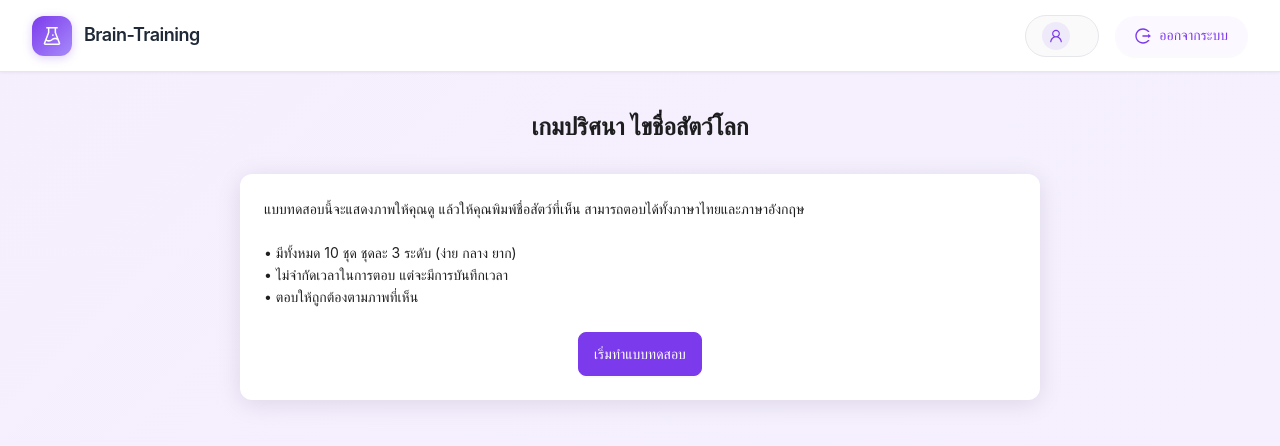
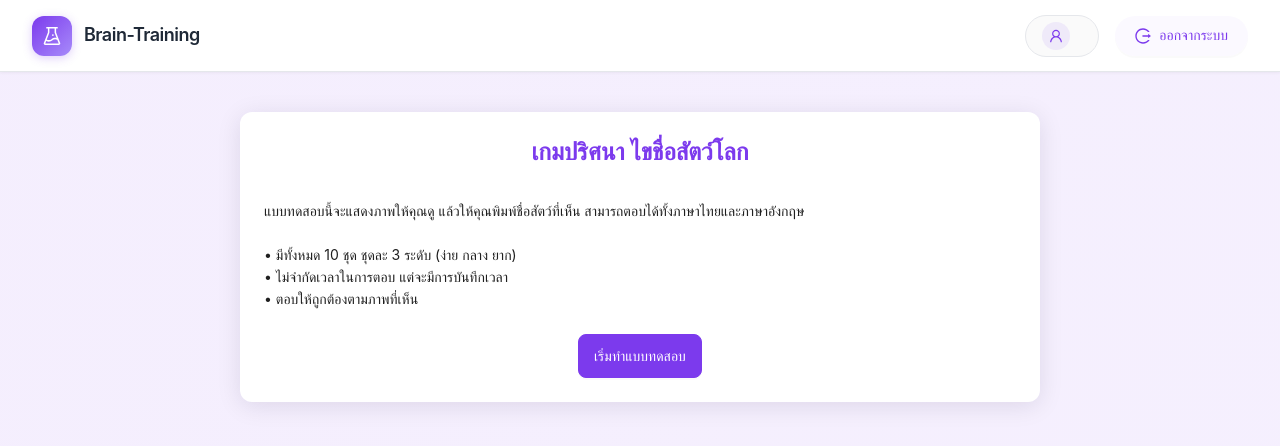
Before and after one commit to Jareansuk14/Brain-Training-Client, a React (Vite) app: page /activity-10 in a window 1280 px wide. Shown: the top 446 px of the page. Built offline with nearby package versions, Linux system fonts and the light colour scheme; sample sign-in values are in the browser's storage.

Commit message:
first commit

```diff
--- a/src/pages/AnimalNamingTest.jsx
+++ b/src/pages/AnimalNamingTest.jsx
@@ -327,7 +327,7 @@ const StyledTitle = styled(Title)`
     text-align: center;
     font-size: 20px !important;
     margin-bottom: 20px !important;
-    color: ${props => props.color || 'inherit'};
+    color: ${(props) => props.color || "inherit"};
 
     @media (min-width: 480px) {
       font-size: 22px !important;
@@ -688,12 +688,14 @@ export default function AnimalNamingTest() {
   // แสดงหน้าแนะนำ
   const renderIntro = () => (
     <>
-      <StyledTitle  level={2} style={{ textAlign: "center", marginBottom: 32 }}>
-        เกมปริศนา ไขชื่อสัตว์โลก
-      </StyledTitle>
-
       <StyledCard>
         <Text>
+          <StyledTitle
+            level={3}
+            style={{ color: COLORS.primary ,textAlign: "center", marginBottom: 32 }}
+          >
+            เกมปริศนา ไขชื่อสัตว์โลก
+          </StyledTitle>
           แบบทดสอบนี้จะแสดงภาพให้คุณดู แล้วให้คุณพิมพ์ชื่อสัตว์ที่เห็น
           สามารถตอบได้ทั้งภาษาไทยและภาษาอังกฤษ
         </Text>
@@ -724,8 +726,11 @@ export default function AnimalNamingTest() {
 
     return (
       <>
-        <StyledTitle  level={2} style={{ textAlign: "center", marginBottom: 32 }}>
-        เกมปริศนา ไขชื่อสัตว์โลก
+        <StyledTitle
+          level={2}
+          style={{ textAlign: "center", marginBottom: 32 }}
+        >
+          เกมปริศนา ไขชื่อสัตว์โลก
         </StyledTitle>
 
         <StyledCard>
@@ -821,7 +826,7 @@ export default function AnimalNamingTest() {
       </StyledTitle>
 
       <StyledCard>
-        <StyledTitle  level={4}>เปรียบเทียบผลการทดสอบ</StyledTitle>
+        <StyledTitle level={4}>เปรียบเทียบผลการทดสอบ</StyledTitle>
         <Row gutter={[16, 24]}>
           <Col span={8}></Col>
           <Col span={8}>
@@ -897,7 +902,9 @@ export default function AnimalNamingTest() {
         <ActionButton className="primary" onClick={() => setTestState("intro")}>
           ทำแบบทดสอบอีกครั้ง
         </ActionButton>
-        <ActionButton onClick={() => navigate("/activity-11")}>เกมถัดไป</ActionButton>
+        <ActionButton onClick={() => navigate("/activity-11")}>
+          เกมถัดไป
+        </ActionButton>
       </Space>
     </>
   );
--- a/src/pages/ColorSortingGame.jsx
+++ b/src/pages/ColorSortingGame.jsx
@@ -657,7 +657,7 @@ export default function ColorSortingGame() {
 
   const renderGame = () => (
     <>
-      <StyledTitle level={2} style={{ textAlign: "center" }}>
+      <StyledTitle level={3} style={{ color: COLORS.primary , textAlign: "center" }}>
         เกมจำสี ขยับบล็อก -{" "}
         {level === "easy"
           ? "ระดับง่าย"
```
